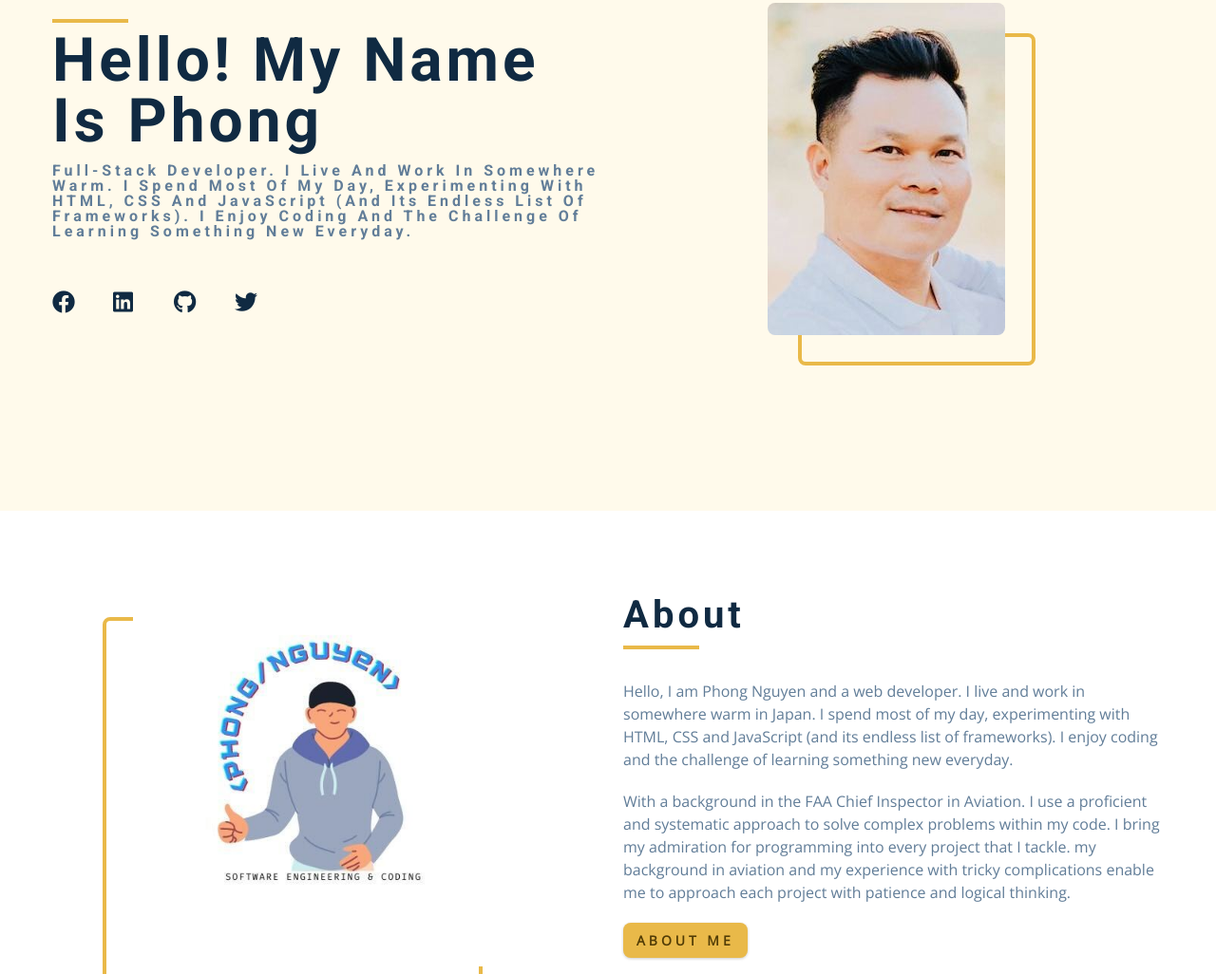
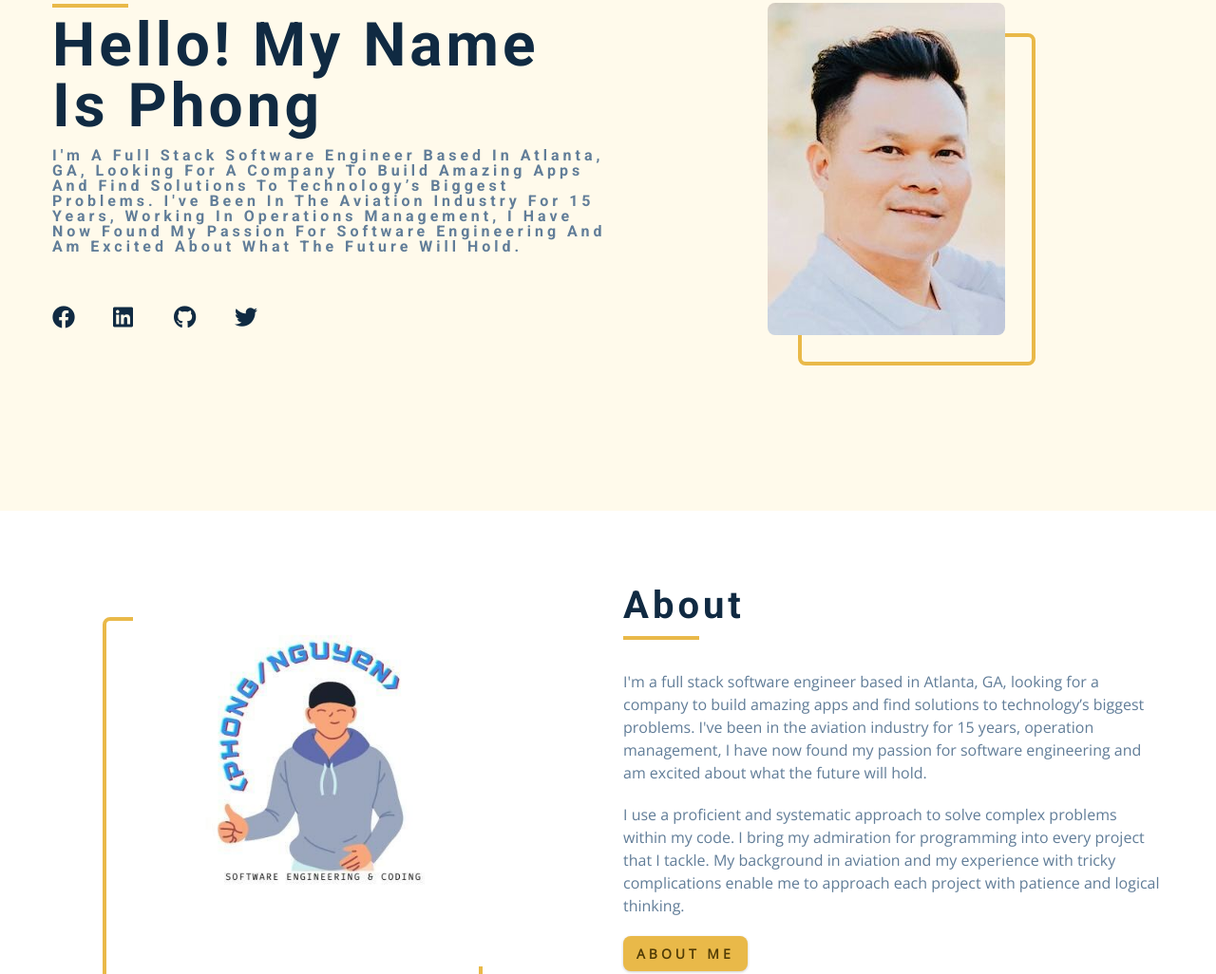
Before and after one commit to typhoon1zero2/PhongNguyen, a plain HTML site: page index.html in a window 1280 px wide. Shown: the part 262-1288 px from the top of the page at 95% size. Drawn offline with nearby package versions, Linux system fonts and the light colour scheme.

Commit message:
Updated to make better

```diff
--- a/index.html
+++ b/index.html
@@ -95,10 +95,8 @@
       <article class="hero-info">
         <div class="underline"></div>
         <h1>Hello! My name is Phong </h1>
-        <h4>Full-Stack developer. I live and work in
-          somewhere warm. I spend most of my day, experimenting with HTML, CSS and
-          JavaScript (and its endless list of frameworks). I enjoy coding and the
-          challenge of learning something new everyday.</h4>
+        <h4>I'm a full stack software engineer based in Atlanta, GA, looking for a company to build amazing apps and find solutions to technology’s biggest problems. I've been in the aviation industry for 15 years, working in operations management, I have now found my passion for software engineering and am excited about what the future will hold.
+          </h4>
         <!-- social icons -->
         <ul class="social-icons hero-icons">
           <li>
@@ -150,13 +148,10 @@
         </div>
         <!--end of section title -->
         <p>
-          Hello, I am Phong Nguyen and a web developer. I live and work in
-          somewhere warm in Japan. I spend most of my day, experimenting with HTML, CSS
-          and JavaScript (and its endless list of frameworks). I enjoy coding
-          and the challenge of learning something new everyday.
-        </p>
-        <p>
-          With a background in the FAA Chief Inspector in Aviation. I use a proficient and systematic approach to solve complex problems within my code. I bring my admiration for programming into every project that I tackle. my background in aviation and my experience with tricky complications enable me to approach each project with patience and logical thinking.
+          I'm a full stack software engineer based in Atlanta, GA, looking for a company to build amazing apps and find solutions to technology’s biggest problems. I've been in the aviation industry for 15 years, operation management, I have now found my passion for software engineering and am excited about what the future will hold.
+         </p>
+         <p>
+          I use a proficient and systematic approach to solve complex problems within my code. I bring my admiration for programming into every project that I tackle. My background in aviation and my experience with tricky complications enable me to approach each project with patience and logical thinking.
          </p>
         <a href="about.html" class="btn">about me</a>
       </article>
```
Also changed, not shown: about.html (+2 -2 lines).
